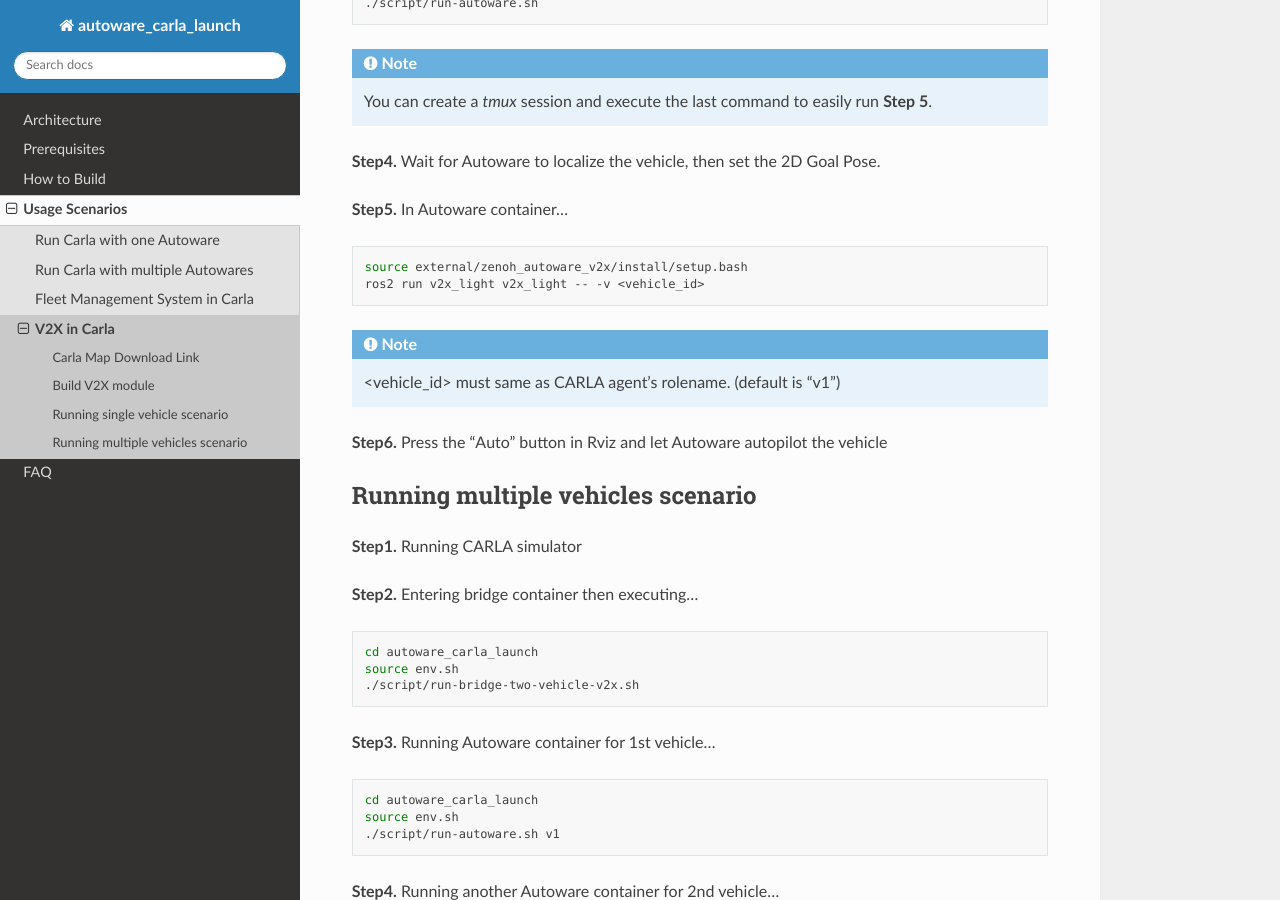
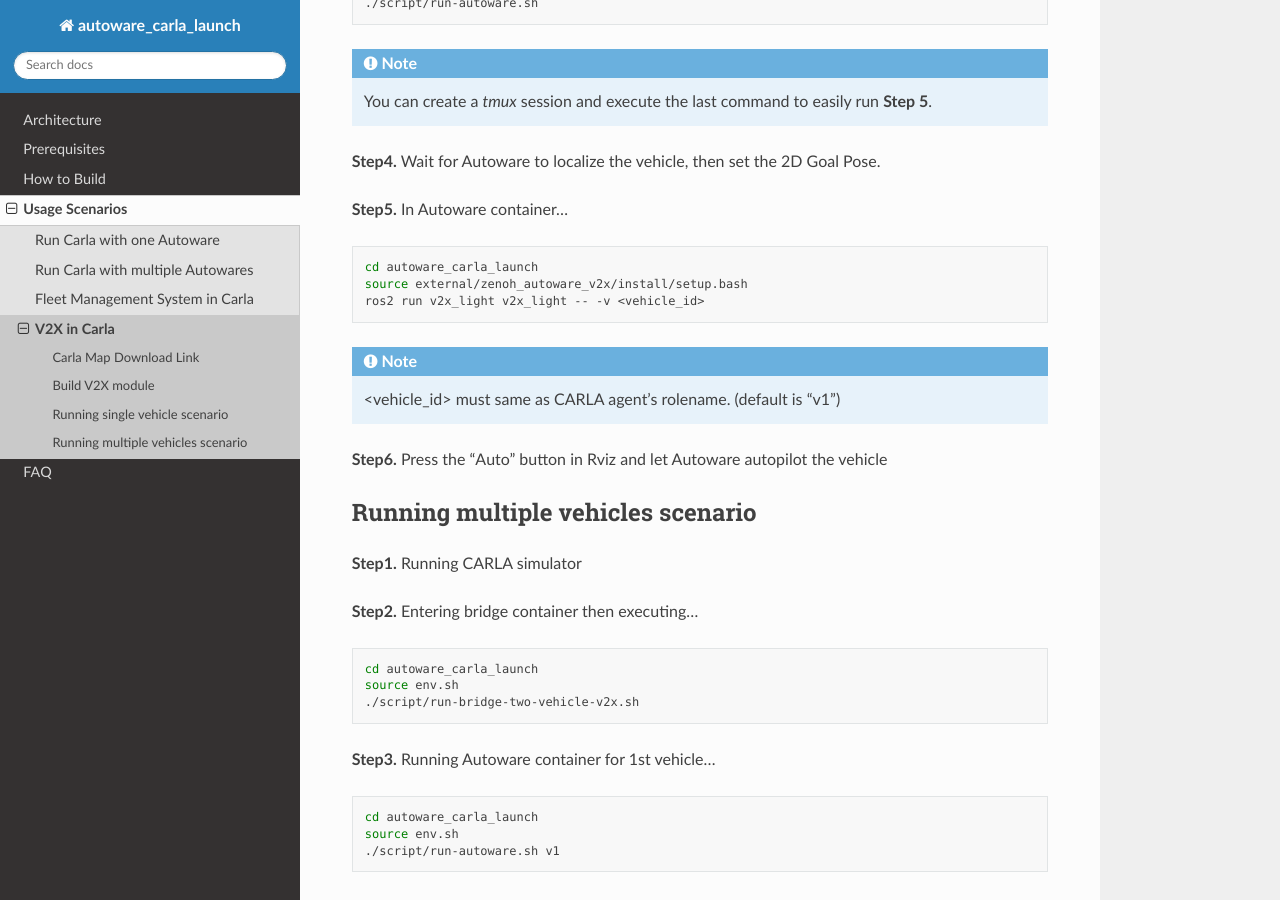
Before and after one commit to evshary/autoware_carla_launch, a Sphinx documentation site: the page built from docs/scenarios/v2x.rst, in a window 1280 px wide and 900 px high, scrolled down 1208 px. Built offline with Sphinx 7.4.7 and the Read the Docs theme 3.1.0, drawn with Linux system fonts in a browser that asks for light colours.

```diff
--- a/docs/scenarios/v2x.rst
+++ b/docs/scenarios/v2x.rst
@@ -66,6 +66,7 @@
 
 .. code-block:: bash
 
+   cd autoware_carla_launch
    source external/zenoh_autoware_v2x/install/setup.bash
    ros2 run v2x_light v2x_light -- -v <vehicle_id>
 
```
